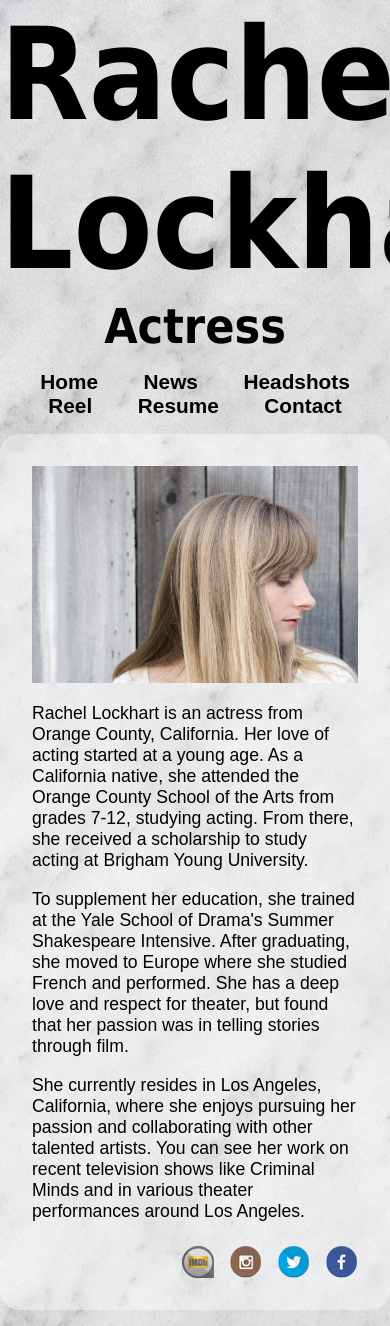
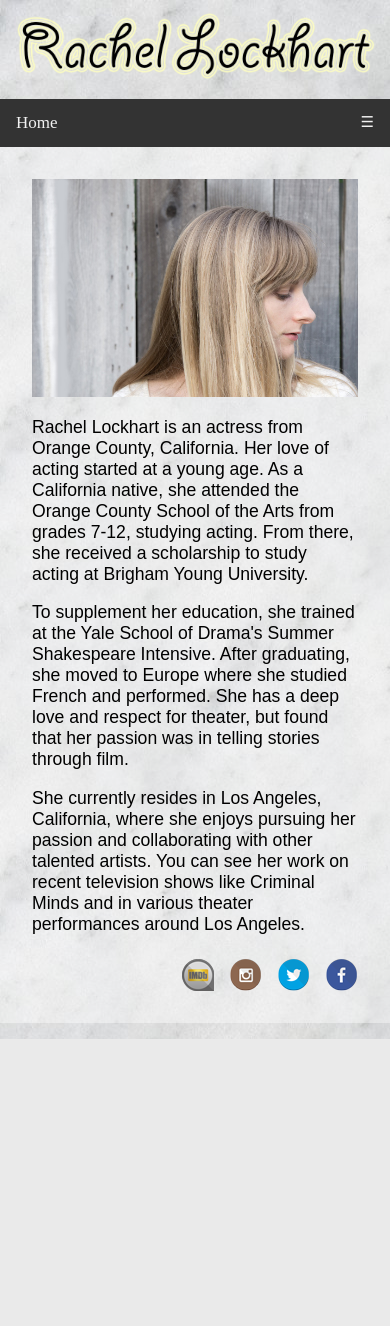
Before and after one commit to Adonias1/CECS470Project, a PHP site: page /index.php in a window 390 px wide; the page is wider, and only the part inside the window is pictured. After the commit the page ends 1039 px from the top of that part, so only its background shows below. Run offline with PHP 8.4, Linux system fonts and the light colour scheme.

Commit message:
Responsive nav, add logo

```diff
--- a/includes/header.php
+++ b/includes/header.php
@@ -1,15 +1,25 @@
 <header>
-	<div id="logo">
-		<h1 class="rachel-title"><a href="index.php">Rachel Lockhart</a></h1>
-		<h2 class="rachel-title"><a href="index.php">Actress</a></h2>
-	</div>
-	<nav>
-		<li><a href="index.php">Home</a></li>
-		<li><a href="projects.php">News</a></li>
-		<li><a href="headshots.php">Headshots</a></li>
-		<li><a href="reel.php">Reel</a></li>
-		<li><a href="resume.php">Resume</a></li>
-		<!-- <li><a href="about.php">About</a></li> -->
-		<li><a href="contact.php">Contact</a></li>
-	</nav>
+		<img id="logo" src="images/loggo.png" alt="Rachel Lockhart" />
+		<!-- <h1 class="rachel-title"><a href="index.php">Rachel Lockhart</a></h1>
+		<h2 class="rachel-title"><a href="index.php">Actress</a></h2> -->
+
+
+<!-- SAMPLE NAV -->
+	<ul class="topnav">
+	  <li><a class="active" href="index.php">Home</a></li>
+	  <li><a href="projects.php">News</a></li>
+	  <li><a href="headshots.php">Headshots</a></li>
+	  <li><a href="reel.php">Reel</a></li>
+	  <li><a href="resume.php">Resume</a></li>
+	  <li><a href="contact.php">Contact</a></li>
+	  <li class="icon">
+	    <a href="javascript:void(0);" style="font-size:15px;" onclick="myFunction()">☰</a>
+	  </li>
+	</ul>
+
+	<script>
+	function myFunction() {
+	    document.getElementsByClassName("topnav")[0].classList.toggle("responsive");
+	}
+	</script>
 </header>
--- a/styles/styles.css
+++ b/styles/styles.css
@@ -20,19 +20,19 @@ body {
 }
 .main-content {
     background: rgba(255, 255, 255, 0.4) none repeat scroll 0 0;
-    border-radius: 20px;
     padding: 2em;
 }
 #logo {
 	text-align: center;
+	width: 100%;
 }
-#logo h1 a, #logo h2 a {
+/*#logo h1 a, #logo h2 a {
 	font-size: 4em;
 	font-family:Edwardian Script ITC, tahoma, serif;
 	text-decoration: none;
 	color: black;
 }
-#logo h2 a { font-size: 2em;}
+#logo h2 a { font-size: 2em;}*/
 
 /*NAVIGATION*/
 nav {
@@ -52,6 +52,60 @@ nav li {
     font-family: ca,arial,sans-serif;
     list-style: outside none none;
 }
+/*RESPONSIVE NAV*/
+ul.topnav {
+  list-style-type: none;
+  margin: 0;
+  padding: 0;
+  overflow: hidden;
+  background-color: #333;
+}
+
+ul.topnav li {float: left;}
+
+ul.topnav li a {
+  display: inline-block;
+  color: #f2f2f2;
+  text-align: center;
+  padding: 14px 16px;
+  text-decoration: none;
+  transition: 0.3s;
+  font-size: 17px;
+}
+
+ul.topnav li a:hover {background-color: #111;}
+
+ul.topnav li.icon {display: none;}
+
+@media screen and (max-width:680px) {
+  ul.topnav li:not(:first-child) {display: none;}
+  ul.topnav li.icon {
+    float: right;
+    display: inline-block;
+  }
+}
+
+@media screen and (max-width:680px) {
+  ul.topnav.responsive {position: relative;}
+  ul.topnav.responsive li.icon {
+    position: absolute;
+    right: 0;
+    top: 0;
+  }
+  ul.topnav.responsive li {
+    float: none;
+    display: inline;
+  }
+  ul.topnav.responsive li a {
+    display: block;
+    text-align: left;
+  }
+}
+
+
+
+
+
 
 /*FOOTER*/
 footer {
@@ -126,7 +180,7 @@ figure {
     width: 32%;
     display: inline-block;
 	 min-width: 150px;
-	 margin-bottom:
+	 /*margin-bottom:*/
 }
 .headshot-gallery {
     width: 100%;
```
Also changed, not shown: images/loggo.png (added).
